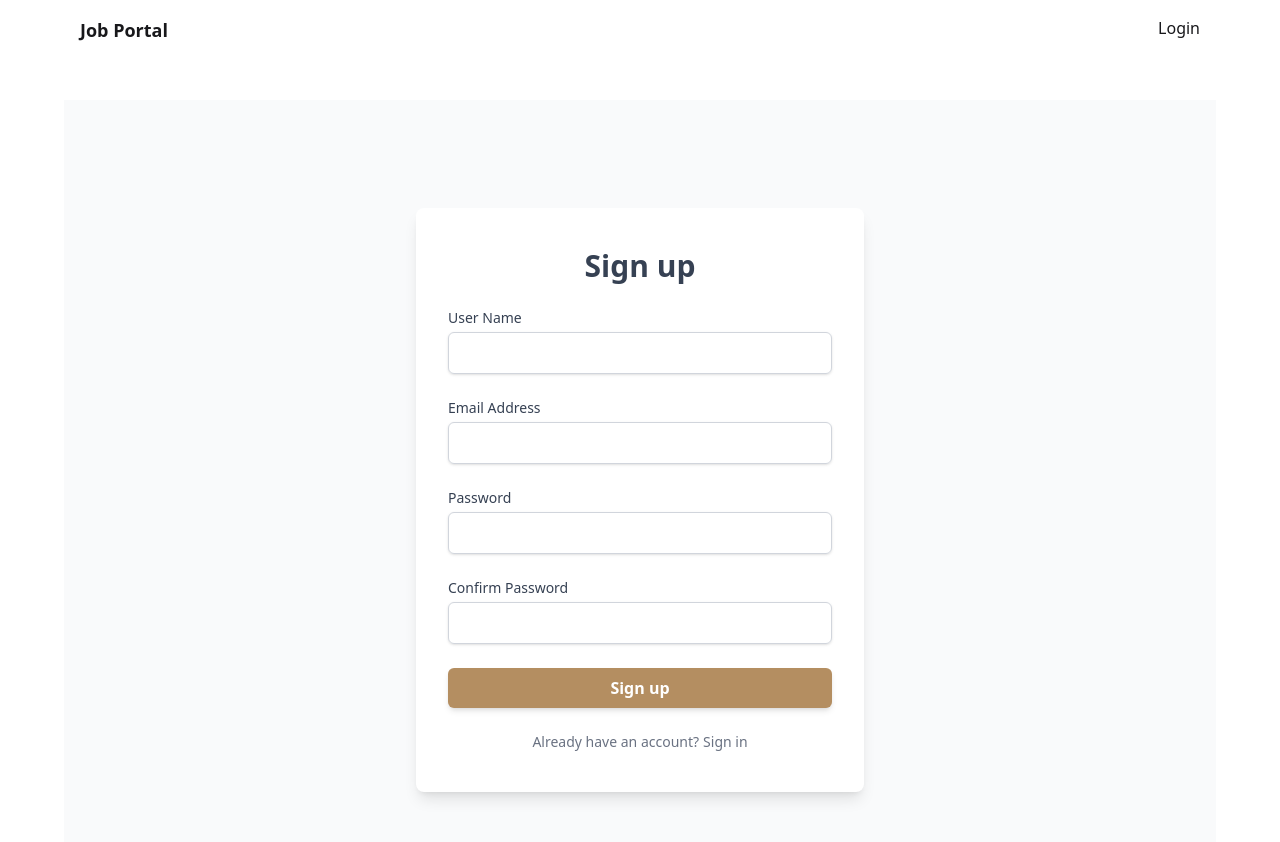
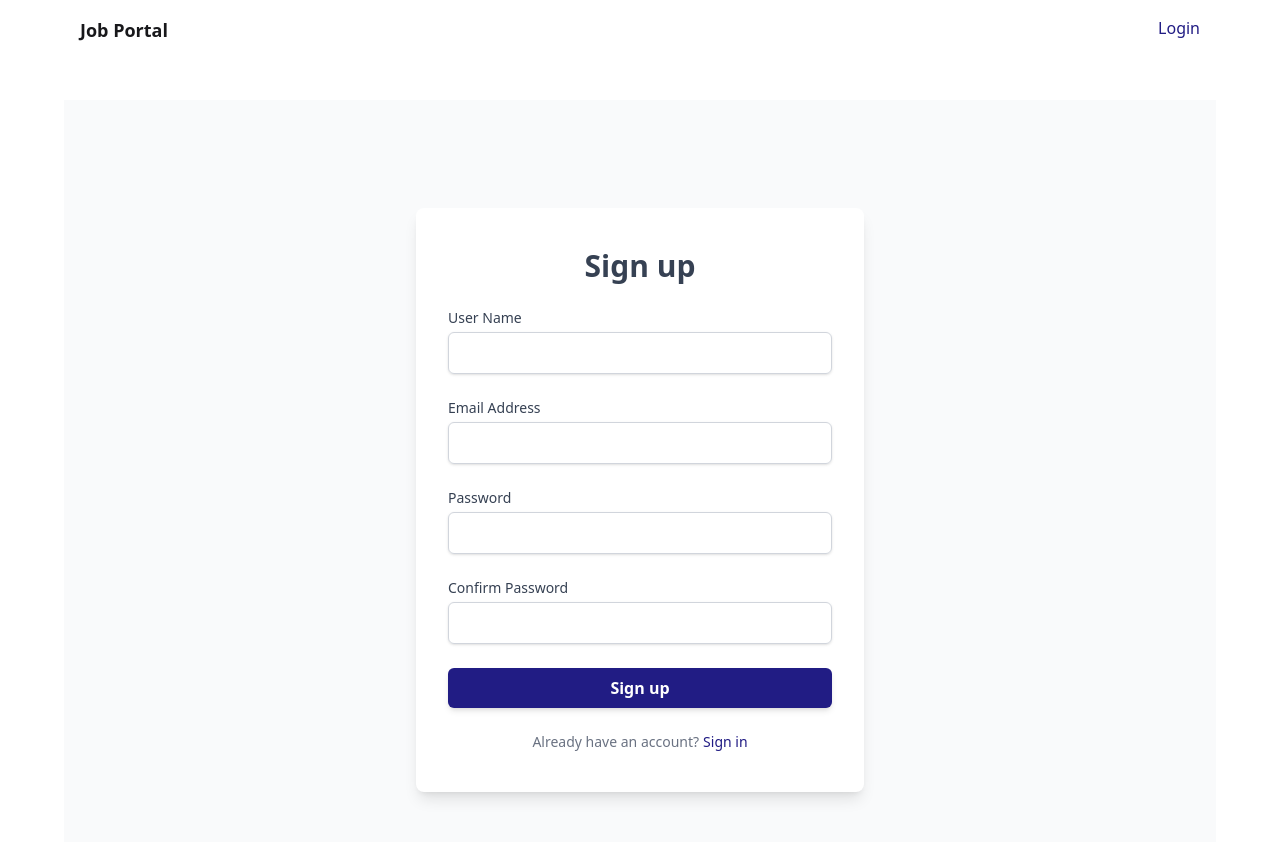
Before and after one commit to MahmoudHussien7/job-portal, a React (Vite) app: page /signup in a window 1280 px wide. Shown: the top 842 px of the page. Built offline with nearby package versions, Linux system fonts and the light colour scheme; no server answers.

Commit message:
style: :lipstick: re-style the main color and hover color for buttons and links

```diff
--- a/src/App.css
+++ b/src/App.css
@@ -4,3 +4,9 @@
 @tailwind base;
 @tailwind components;
 @tailwind utilities;
+
+@theme {
+  --color-MainColor: #211c84;
+  --color-HoverColor: #7a73d1;
+  --color-AccentColor: #ff5722;
+}
--- a/src/Components/Navbar.jsx
+++ b/src/Components/Navbar.jsx
@@ -47,7 +47,10 @@ function Navbar() {
           </li>
           <li>
             {!isLoggedin ? (
-              <Link to="/login" className="hover:text-violet-500">
+              <Link
+                to="/login"
+                className="text-MainColor hover:text-HoverColor"
+              >
                 Login
               </Link>
             ) : (
--- a/src/Features/auth/LoginForm.jsx
+++ b/src/Features/auth/LoginForm.jsx
@@ -57,7 +57,7 @@ const Login = () => {
   };
 
   return (
-    <div className="flex items-center justify-center overflow-hidden">
+    <div className="flex items-center justify-center  overflow-hidden ">
       <div className="w-full max-w-md px-8 py-10 bg-white rounded-lg shadow-lg">
         <div className="flex justify-center items-center gap-3 mb-6">
           <h1 className="text-3xl font-semibold text-gray-700">Sign in</h1>
@@ -129,7 +129,7 @@ const Login = () => {
           <div>
             <button
               type="submit"
-              className="w-full py-2 px-4 bg-[#B48E61] text-white font-semibold rounded-md shadow-md hover:bg-mainColor-light transition-colors focus:outline-none focus:ring-2 focus:ring-offset-2 focus:ring-mainColor"
+              className="cursor-pointer w-full py-2 px-4 bg-MainColor text-white font-semibold rounded-md shadow-md hover:bg-HoverColor transition-colors focus:outline-none focus:ring-2 focus:ring-offset-2 focus:ring-mainColor"
               disabled={loading} // Disable button while loading
             >
               {loading ? "Loading..." : "Sign in"} {/* Display loading text */}
--- a/src/Features/auth/Register.jsx
+++ b/src/Features/auth/Register.jsx
@@ -167,7 +167,7 @@ const Register = () => {
             <button
               type="submit"
               disabled={loading}
-              className="w-full py-2 px-4 bg-[#B48E61] text-white font-semibold rounded-md shadow-md hover:bg-mainColor-light transition-colors focus:outline-none focus:ring-2 focus:ring-offset-2 focus:ring-mainColor"
+              className=" cursor-pointer w-full py-2 px-4 bg-MainColor text-white font-semibold rounded-md shadow-md hover:bg-HoverColor transition-colors focus:outline-none focus:ring-2 focus:ring-offset-2 "
             >
               {loading ? "Registering..." : "Sign up"}
             </button>
@@ -179,7 +179,7 @@ const Register = () => {
             Already have an account?
             <Link
               to="/login"
-              className="ml-1 text-mainColor hover:text-mainColor font-montserrat transition-colors"
+              className="ml-1 text-MainColor hover:text-HoverColor font-montserrat transition-colors"
             >
               Sign in
             </Link>
--- a/src/Ui/Search.jsx
+++ b/src/Ui/Search.jsx
@@ -53,7 +53,7 @@ const SearchBar = () => {
       </div>
 
       {/* Search Button */}
-      <button className="bg-blue-600 hover:bg-blue-700 text-white px-6 py-2 rounded-full font-medium whitespace-nowrap">
+      <button className="bg-MainColor hover:bg-HoverColor cursor-pointer text-white px-6 py-2 rounded-full font-medium whitespace-nowrap">
         Search
       </button>
     </div>
```
